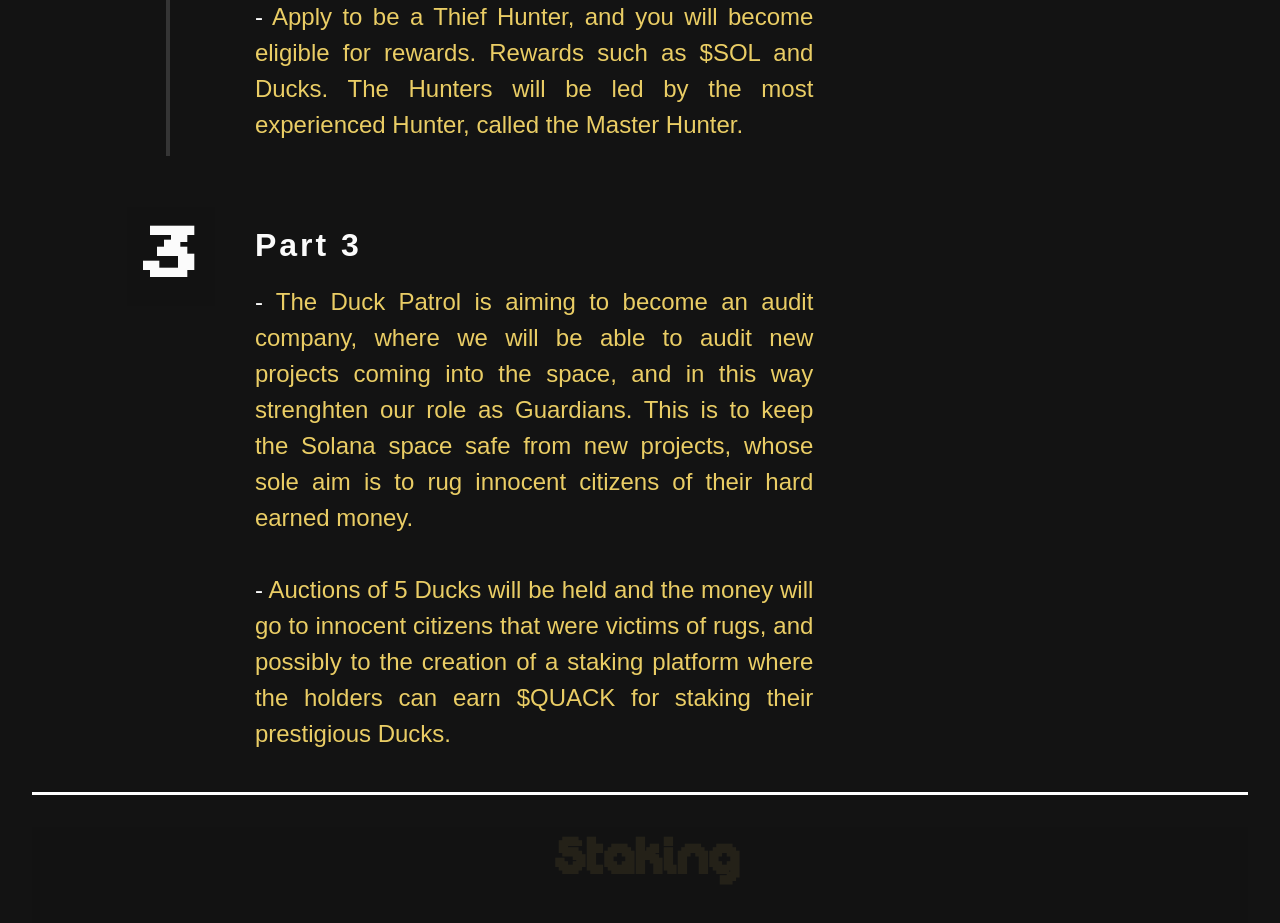
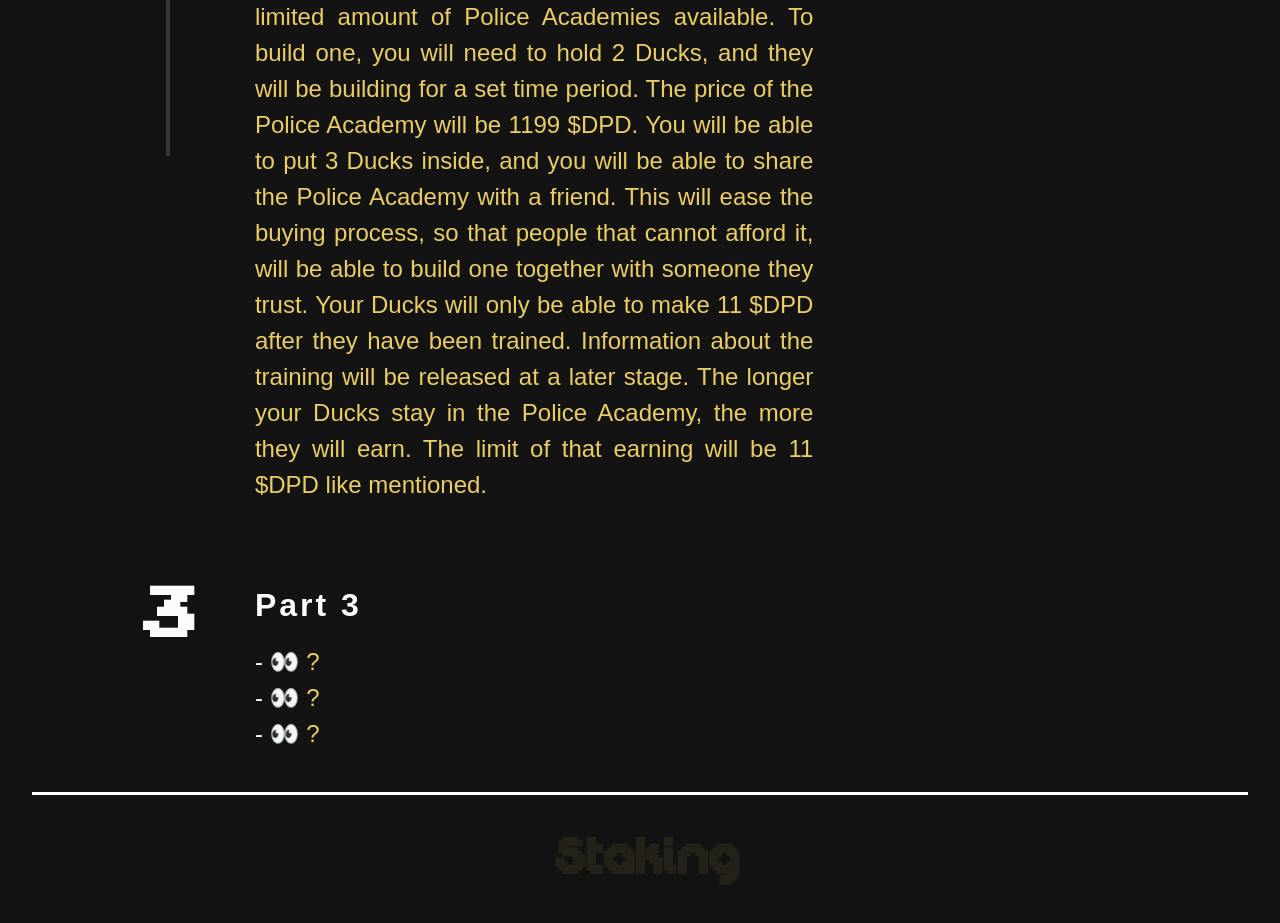
Before and after one commit to dreamfull/The-Duck-Patrol, a plain HTML site: page index.html in a window 1280 px wide. Shown: the part 3574-4497 px from the top of the page. Drawn offline with nearby package versions, Linux system fonts and the light colour scheme; a script that the page names is missing.

Commit message:
Changed Roadmap to v2

```diff
--- a/index.html
+++ b/index.html
@@ -229,7 +229,7 @@
                   <div class="margin-bottom margin-xsmall">
                     <h6 class="heading-8">Part 1</h6>
                   </div>
-                  <p data-w-id="444c6292-fbdf-e32c-8b3c-0672ee0656f0" style="opacity:0" class="paragraph-2"><span class="red-text-space">-</span> 911 Ducks having traveled from the Galaxy, have now arrived. The Ducks are being released and stationed as Guardians of the Solana space, catching thieves left and right.<br>‍<br><span class="red-text-space">-</span> The Ducks pave the road of peace and are on their way to secure a spot on the secondary marketplaces. This includes Solanart, Magiceden and SolPort. This will be done immediately after mint.</p>
+                  <p data-w-id="444c6292-fbdf-e32c-8b3c-0672ee0656f0" style="opacity:0" class="paragraph-2"><span class="red-text-space">-</span> Initialize The Solana Guardian Organization<br>‍<br><span class="red-text-space">-</span> Start the recruitment of Solana Guardians, and put the vision in 📄┃whitepaper into motion.<br>‍<br><span class="red-text-space">-</span> Poker tournaments every Sunday <br>‍<br><span class="red-text-space">-</span> Buy-in will be done with $DPD and there will be chunky prizes to be won by the participants. All of the $DPD acquired will be burned, and this will further support the ecosystem of $DPD.</p>
                 </div>
               </div>
             </div>
@@ -244,7 +244,7 @@
                   <div class="margin-bottom margin-xsmall">
                     <h6 class="heading-8">Part 2</h6>
                   </div>
-                  <p class="paragraph-2"><span class="red-text-space">-</span> The Duck Patrol DAO is created and includes aspecial announcements along with an <a href="#">a</a>exclusive alpha for the Ducks.<br>‍<br><span class="red-text-space">-</span> The Thief Hunting group is getting organized, and stationed. Thieves will be hunted, and peace will become the standard. We will together fight Injustice with Justice, and Justice will surely prevail.<br>‍<br><span class="red-text-space">-</span> Apply to be a Thief Hunter, and you will become eligible for rewards. Rewards such as $SOL and Ducks. The Hunters will be led by the most experienced Hunter, called the Master Hunter.<br></p>
+                  <p class="paragraph-2"><span class="red-text-space">-</span> Lottery. You will be able to buy a ticket with $DPD for a chance at chunky prizes. All of the $DPD acquired will be burned, and this will further support the ecosystem of $DPD.<br>‍<br><span class="red-text-space">-</span> Police Academy - Ducks inside the Police Academy will be able to earn up to 11 $DPD (Ducks earn 5.5 $DPD at the moment). There will be a limited amount of Police Academies available. To build one, you will need to hold 2 Ducks, and they will be building for a set time period. The price of the Police Academy will be 1199 $DPD. You will be able to put 3 Ducks inside, and you will be able to share the Police Academy with a friend. This will ease the buying process, so that people that cannot afford it, will be able to build one together with someone they trust. Your Ducks will only be able to make 11 $DPD after they have been trained. Information about the training will be released at a later stage. The longer your Ducks stay in the Police Academy, the more they will earn. The limit of that earning will be 11 $DPD like mentioned.<br></p>
                 </div>
               </div>
             </div>
@@ -259,7 +259,7 @@
                   <div class="margin-bottom margin-xsmall">
                     <h6 class="heading-8">Part 3</h6>
                   </div>
-                  <p class="paragraph-2"><span class="red-text-space">-</span> The Duck Patrol is aiming to become an audit company, where we will be able to audit new projects coming into the space, and in this way strenghten our role as Guardians. This is to keep the Solana space safe from new projects, whose sole aim is to rug innocent citizens of their hard earned money.<br>‍<br><span class="red-text-space">-</span> Auctions of 5 Ducks will be held and the money will go to innocent citizens that were victims of rugs, and possibly to the creation of a staking platform where the holders can earn $QUACK for staking their prestigious Ducks.<br></p>
+                  <p class="paragraph-2"><span class="red-text-space">-</span> 👀 ?<br><span class="red-text-space">-</span> 👀 ?<br><span class="red-text-space">-</span> 👀 ?<br></p>
                 </div>
               </div>
             </div>
```
